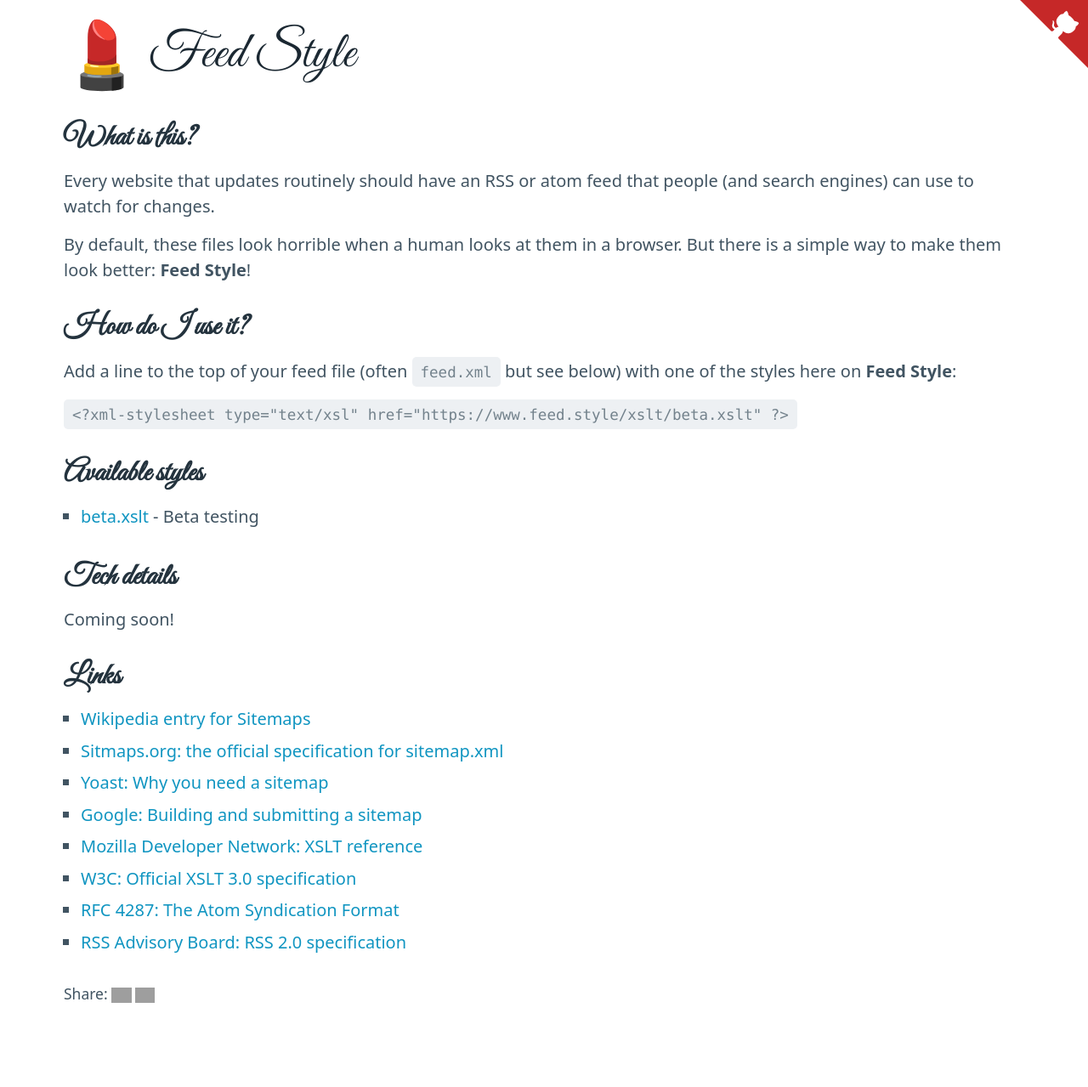
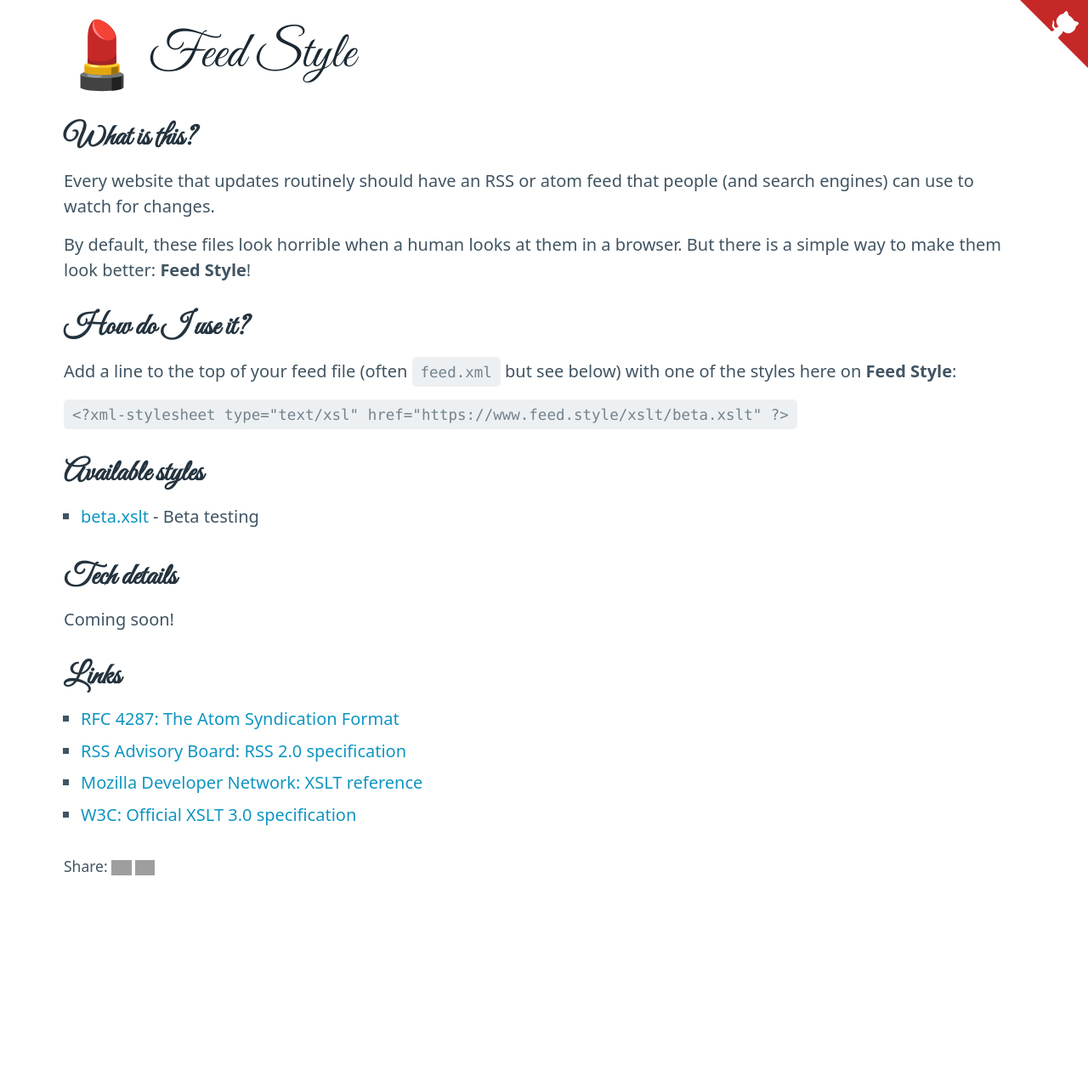
Before and after one commit to fileformat/rss.style, a Jekyll site: the page built from docs/index.html, in a window 1280 px wide. Shown: the whole page at 85% size. Built offline with Jekyll 4.4.1, drawn with Linux system fonts in a browser that asks for light colours; after the commit the page ends 1129 px from its top, so only the background shows below that; grey boxes are pictures that could not be loaded.

Commit message:
Remove sitemap.xml links

```diff
--- a/docs/_data/links.yaml
+++ b/docs/_data/links.yaml
@@ -1,18 +1,11 @@
-- title: "Wikipedia entry for Sitemaps"
-  url: "https://en.wikipedia.org/wiki/Sitemaps"
-  tags: [ "sitemap" ]
 
-- title: "Sitmaps.org: the official specification for sitemap.xml"
-  url: "https://sitemaps.org/protocol.html"
-  tags: [ "sitemap" ]
+- title: "RFC 4287: The Atom Syndication Format"
+  url: "https://datatracker.ietf.org/doc/html/rfc4287"
+  tags: [ "atom" ]
 
-- title: "Yoast: Why you need a sitemap"
-  url: "https://yoast.com/what-is-an-xml-sitemap-and-why-should-you-have-one/"
-  tags: [ "sitemap" ]
-
-- title: "Google: Building and submitting a sitemap"
-  url: "https://developers.google.com/search/docs/crawling-indexing/sitemaps/build-sitemap"
-  tags: [ "sitemap" ]
+- title: "RSS Advisory Board: RSS 2.0 specification"
+  url: "https://www.rssboard.org/rss-profile"
+  tags: [ "rss" ]
 
 - title: "Mozilla Developer Network: XSLT reference"
   url: "https://developer.mozilla.org/en-US/docs/Web/XSLT"
@@ -21,11 +14,3 @@
 - title: "W3C: Official XSLT 3.0 specification"
   url: "https://www.w3.org/TR/xslt-30/"
   tags: [ "xslt" ]
-
-- title: "RFC 4287: The Atom Syndication Format"
-  url: "https://datatracker.ietf.org/doc/html/rfc4287"
-  tags: [ "atom" ]
-
-- title: "RSS Advisory Board: RSS 2.0 specification"
-  url: "https://www.rssboard.org/rss-profile"
-  tags: [ "rss" ]
```
